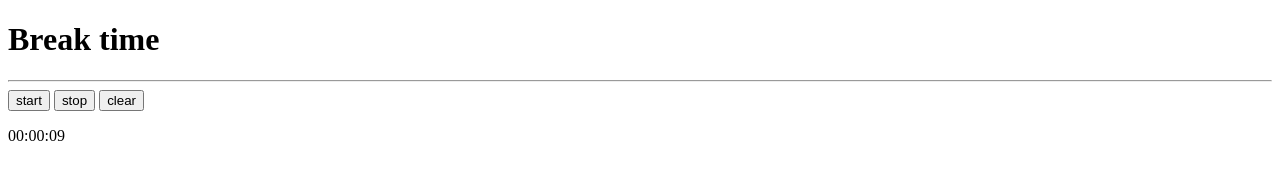
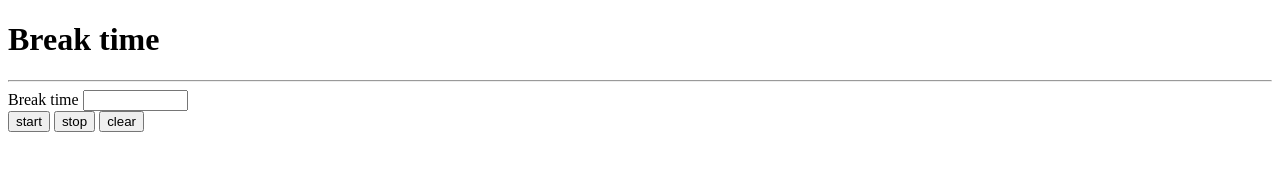
Before and after one commit to miku0129/breaktime_timer, a plain HTML site: page index.html in a window 1280 px wide. Both pictures are taken after a click on the button "start". Drawn offline with Linux system fonts and the light colour scheme.

Commit message:
implement input

```diff
--- a/index.html
+++ b/index.html
@@ -13,12 +13,20 @@
     <script type="text/javascript" src="modules/test-boilerplate.js"></script> -->
   </head>
   <body>
-      <h1>Break time</h1>
-      <hr>
-      <button id="startButton" onclick="startTimer">start</button>
-      <button id="stopButton" onclick="stopTimer">stop</button>
-      <button id="clearButton" onclick="clearTimer">clear</button>
-      <p id="result"></p>
+    <h1>Break time</h1>
+    <hr />
+    <label for+"name">Break time</label>
+    <input
+      type="text"
+      id="breakTime"
+      name="breakTime"
+      size="10"
+    />
+    <br>
+    <button id="startButton" onclick="startTimer">start</button>
+    <button id="stopButton" onclick="stopTimer">stop</button>
+    <button id="clearButton" onclick="clearTimer">clear</button>
+    <p id="result"></p>
 
     <script type="text/javascript" src="script.js"></script>
   </body>
--- a/script.js
+++ b/script.js
@@ -16,9 +16,16 @@ function startTimer() {
   let ss, mm, targetSec, result;
   let counter = 0;
 
-  targetSec = 120;
-  mm = 0;
-  ss = 10;
+  mm = document.body.querySelector("input").value;
+  if(!mm){
+    console.log("please set minutes");
+    return;
+  }
+  mm = parseInt(mm);
+  console.log({mm});
+  ss = 0;
+  targetSec = mm * 60;
+
 
   //もしタイマーが再開であれば、経過した時間から開始する
   let startTime = document.getElementById("result").textContent.split(":");
@@ -54,8 +61,8 @@ function startTimer() {
       return;
     }
     ss--;
-    console.log({ mm });
-    console.log({ ss });
+    // console.log({ mm });
+    // console.log({ ss });
     targetSec--;
   }, 1000);
 }
@@ -70,6 +77,7 @@ function clearTimer() {
   window.clearInterval(timer);
   timer = null;
   document.getElementById("result").textContent = "00:00:00";
+
 }
 
 /*
```
